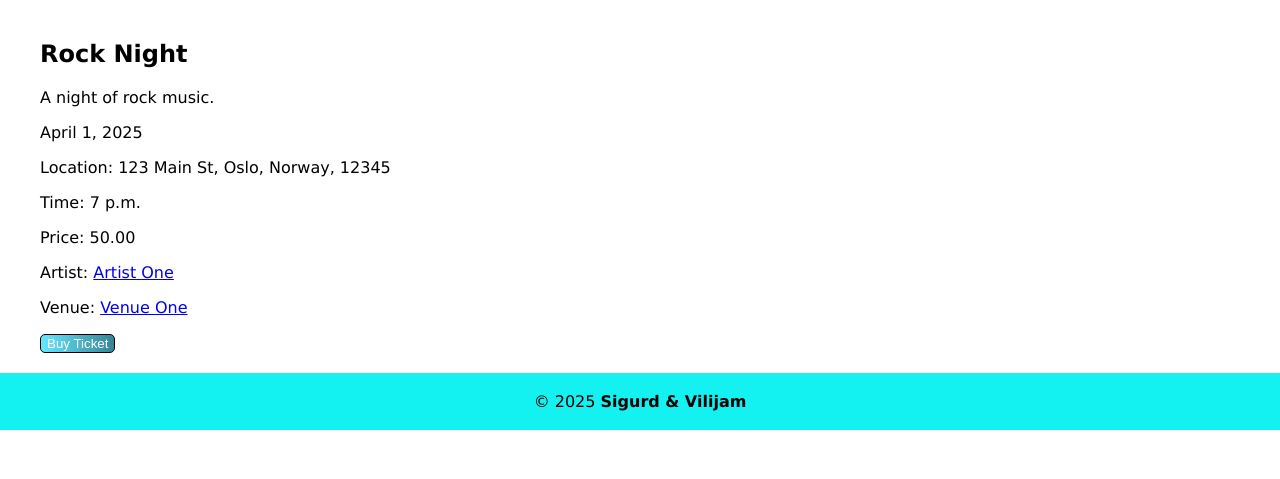
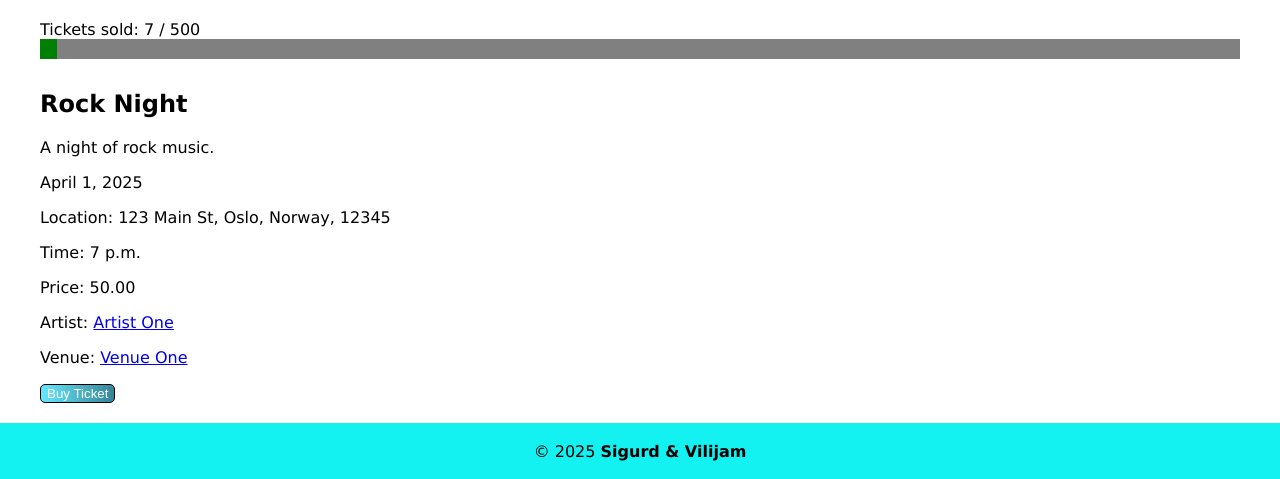
Before and after one commit to Valiant-GitHub/ELE-3921-Web-app-dev.-Project, a Django app: page /events/event/1/ in a window 1280 px wide. Shown: the part 79-558 px from the top of the page. Run offline with Django 5.2, Linux system fonts and the light colour scheme; data comes from the database, SQL or seed files in the repository; both versions use the stored data as it was after the commit.

Commit message:
added a progressbar to the event

```diff
--- a/django/visi/templates/event.html
+++ b/django/visi/templates/event.html
@@ -1,7 +1,20 @@
 {% extends "base.html"%}
 
 {% block content %}
+<style>
+progress {
+  width: 100%;
+  height: 20px;
+  margin-bottom: 10px;
+  appearance: none;
+}
+
+
+
+</style>
 <div class="container">
+    <label for="progress">Tickets sold: {{ event.ticketsold }} / {{ event.eventvenue.venuecapacity }}</label>
+    <progress id="progress" max="{{ event.eventvenue.venuecapacity }}" value="{{ event.ticketsold }}"></progress>
     <h2>{{ event.eventname }}</h2>
     <p>{{ event.eventdescription }}</p>
     <p>{{ event.eventdate }}</p>
```
Also changed, not shown: django/visi/db.sqlite3.
